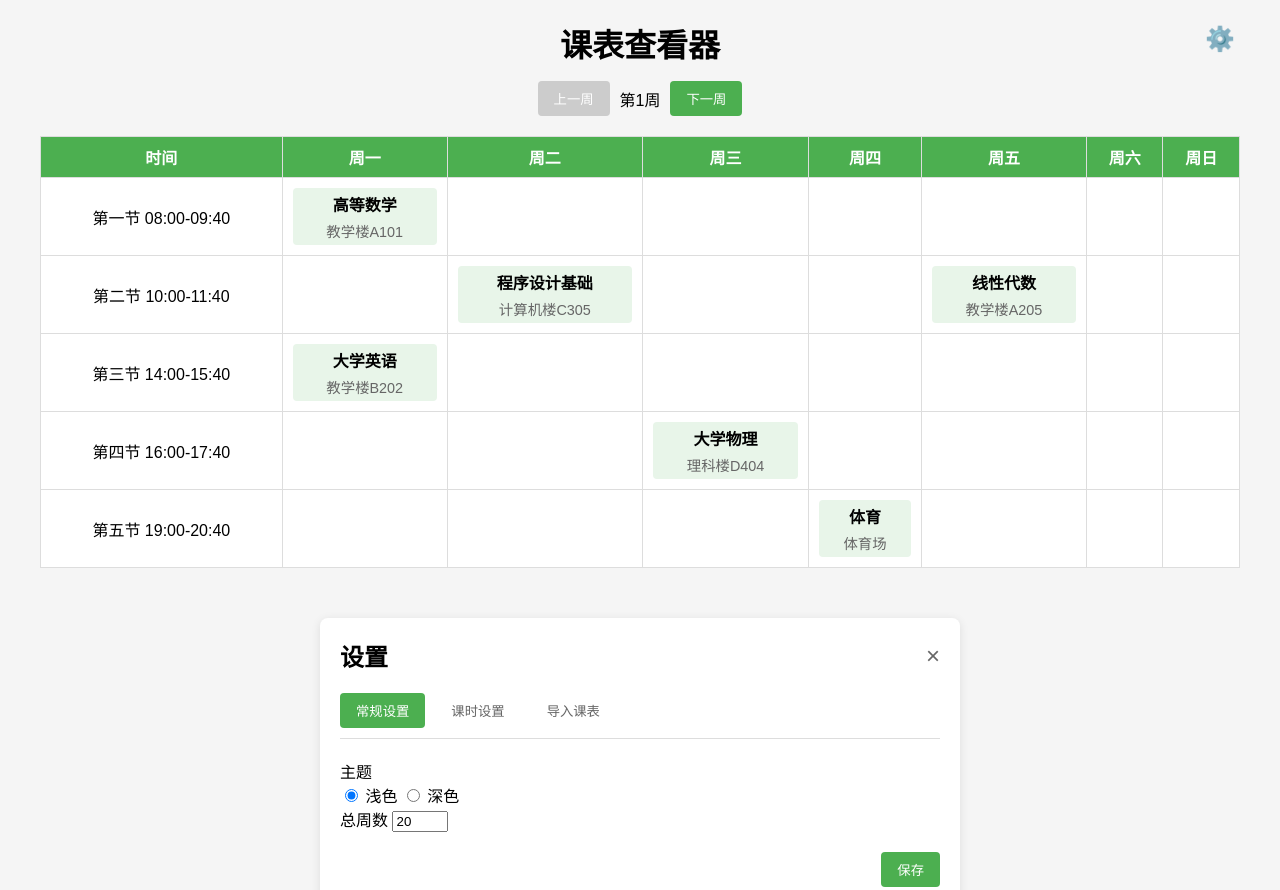
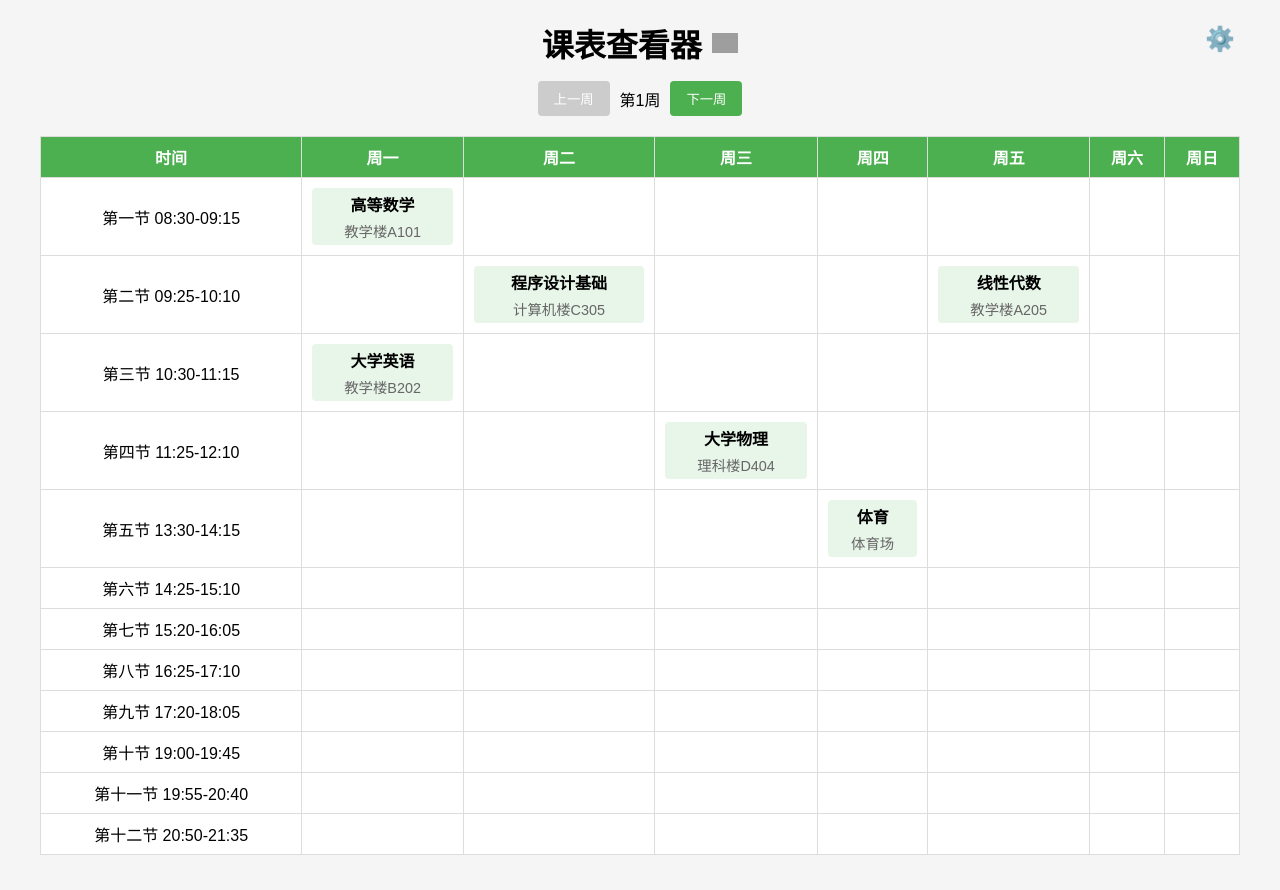
Before and after one commit to limfly/course-schedule-viewer, a website: page index.html in a window 1280 px wide. Shown: the top 890 px of the page. Drawn offline with Linux system fonts and the light colour scheme; grey boxes are pictures that could not be loaded.

Commit message:
feat: 更新默认时间设置和添加GitHub链接
1. 更新默认时间设置：
   - 根据重庆大学课表时间设置
   - 支持12节课时
   - 包含上午、下午和晚上时段

2. 添加GitHub链接：
   - 在标题旁添加GitHub star按钮
   - 添加示例Excel导入文件
   - 优化样式布局

```diff
--- a/app.js
+++ b/app.js
@@ -6,11 +6,18 @@ let config = {
     totalWeeks: 20,
     startWeek: 1,
     timeSlots: [
-        {id: 1, name: "第一节", startTime: "08:00", endTime: "09:40"},
-        {id: 2, name: "第二节", startTime: "10:00", endTime: "11:40"},
-        {id: 3, name: "第三节", startTime: "14:00", endTime: "15:40"},
-        {id: 4, name: "第四节", startTime: "16:00", endTime: "17:40"},
-        {id: 5, name: "第五节", startTime: "19:00", endTime: "20:40"}
+        {id: 1, name: "第一节", startTime: "08:30", endTime: "09:15"},
+        {id: 2, name: "第二节", startTime: "09:25", endTime: "10:10"},
+        {id: 3, name: "第三节", startTime: "10:30", endTime: "11:15"},
+        {id: 4, name: "第四节", startTime: "11:25", endTime: "12:10"},
+        {id: 5, name: "第五节", startTime: "13:30", endTime: "14:15"},
+        {id: 6, name: "第六节", startTime: "14:25", endTime: "15:10"},
+        {id: 7, name: "第七节", startTime: "15:20", endTime: "16:05"},
+        {id: 8, name: "第八节", startTime: "16:25", endTime: "17:10"},
+        {id: 9, name: "第九节", startTime: "17:20", endTime: "18:05"},
+        {id: 10, name: "第十节", startTime: "19:00", endTime: "19:45"},
+        {id: 11, name: "第十一节", startTime: "19:55", endTime: "20:40"},
+        {id: 12, name: "第十二节", startTime: "20:50", endTime: "21:35"}
     ]
 };
 
--- a/index.html
+++ b/index.html
@@ -9,7 +9,11 @@
 <body>
     <div id="app">
         <div class="header">
-            <h1>课表查看器</h1>
+            <h1>课表查看器
+                <a href="https://github.com/limfly/course-schedule-viewer" target="_blank" class="github-link">
+                    <img src="https://img.shields.io/github/stars/limfly/course-schedule-viewer?style=social" alt="GitHub stars">
+                </a>
+            </h1>
             <button id="settings-btn">⚙️</button>
             <div class="controls">
                 <button id="prevWeek">上一周</button>
--- a/style.css
+++ b/style.css
@@ -26,6 +26,24 @@ body.dark-theme {
 
 .header h1 {
     margin: 0 0 15px 0;
+    display: flex;
+    align-items: center;
+    gap: 10px;
+}
+
+.github-link {
+    display: inline-flex;
+    align-items: center;
+    text-decoration: none;
+    transition: opacity 0.2s;
+}
+
+.github-link:hover {
+    opacity: 0.8;
+}
+
+.github-link img {
+    height: 20px;
 }
 
 #settings-btn {
```
Also changed, not shown: 课表导入示例.csv (added, +8 -0 lines).
